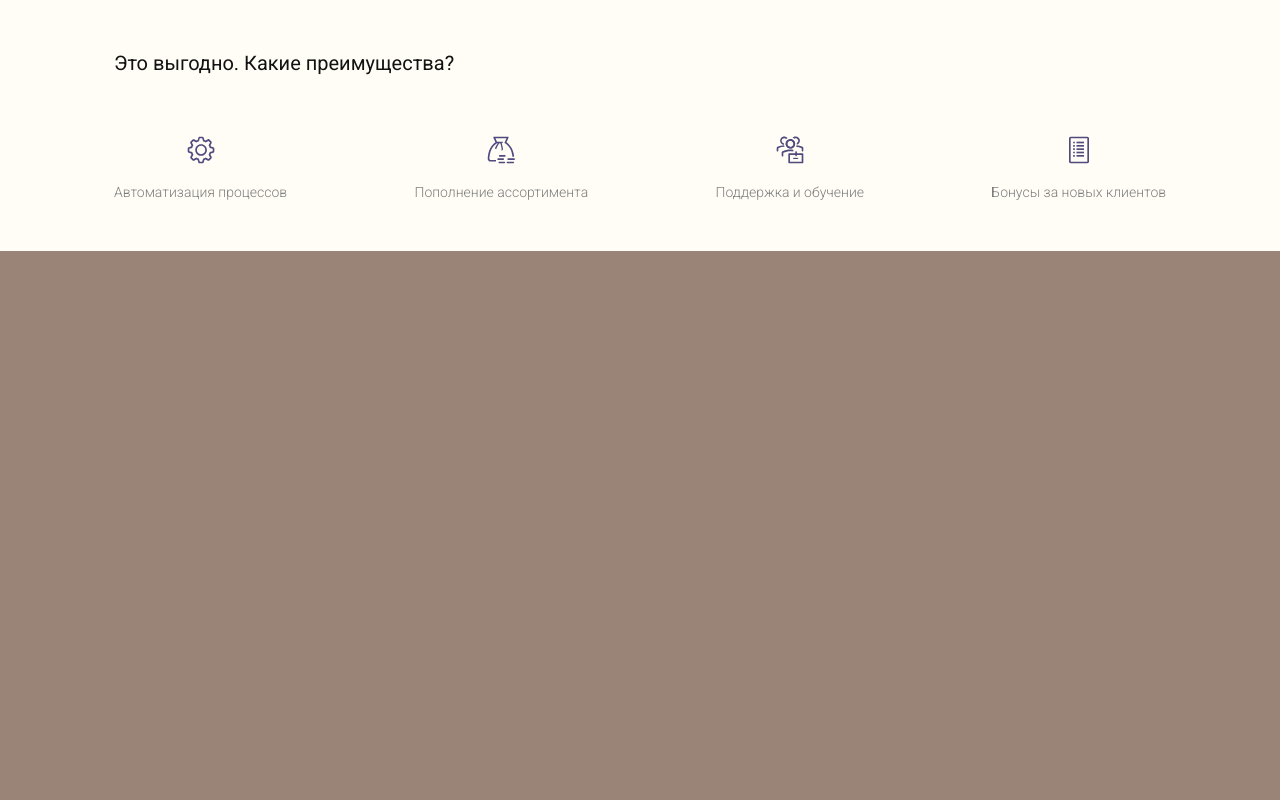
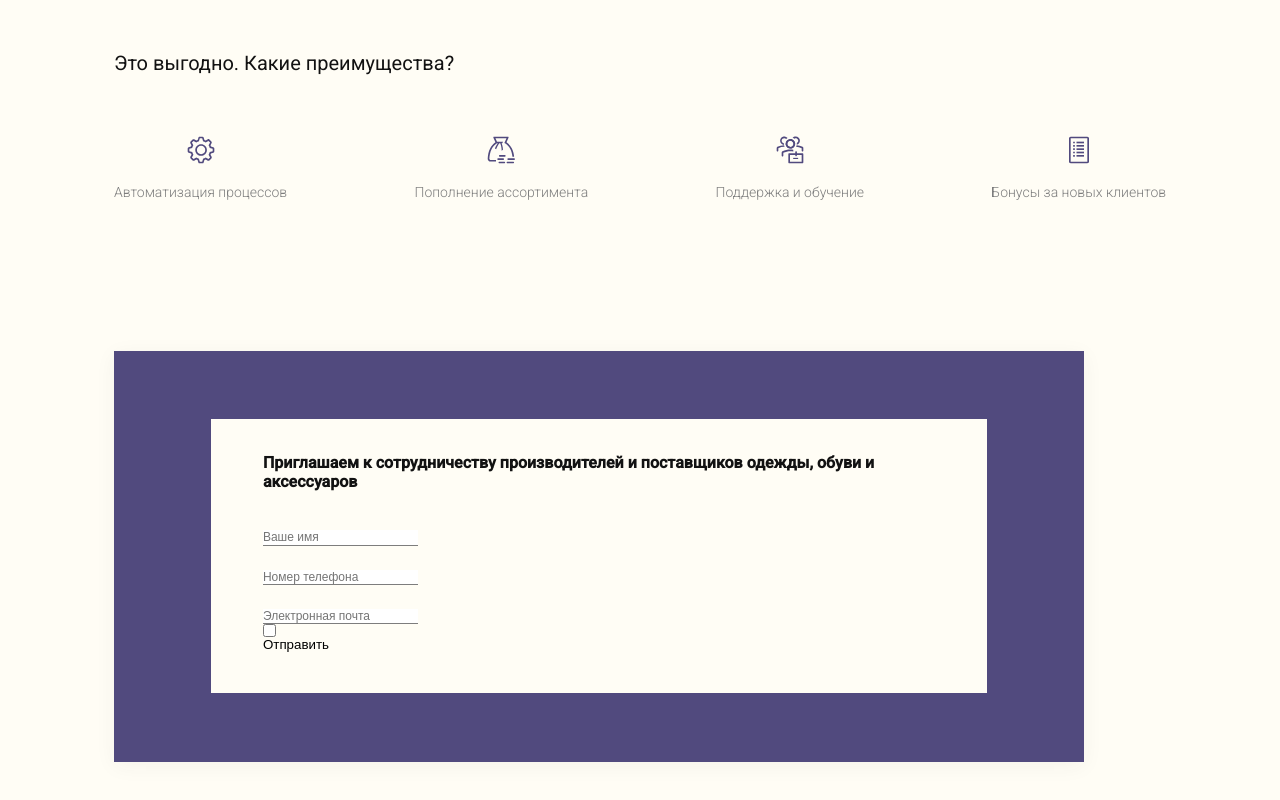
Before and after one commit to DuremarDuremar/cokteil, a React (Create React App) app: page / in a window 1280 px wide. Shown: the part 3805-4605 px from the top of the page. Before the commit the page ends 4056 px from the top, so only its background shows below. Built offline with nearby package versions, Linux system fonts and the light colour scheme.

Commit message:
invite_style

```diff
--- a/src/components/cooperation/style.tsx
+++ b/src/components/cooperation/style.tsx
@@ -32,5 +32,4 @@ export const Text = styled.p<{
   font-size: ${({ size }) => `${size}px`};
   font-weight: 300;
   line-height: 118%;
-  /* text-align: ${({ size }) => (size === 16 ? "left" : "center")}; */
 `;
--- a/src/components/index.tsx
+++ b/src/components/index.tsx
@@ -8,3 +8,4 @@ export { default as Comment } from "./comment";
 export { default as Accordion } from "./accordion";
 export { default as Faq } from "./faq";
 export { default as Cooperation } from "./cooperation";
+export { default as Invite } from "./invite";
--- /dev/null
+++ b/src/components/invite/index.tsx
@@ -0,0 +1,22 @@
+import React from "react";
+import { Content, Form } from "./style";
+
+const Invite = () => {
+  return (
+    <Content>
+      <Form>
+        <h4>
+          Приглашаем к сотрудничеству производителей и поставщиков одежды, обуви
+          и аксессуаров
+        </h4>
+        <input type="text" placeholder="Ваше имя" />
+        <input type="tel" placeholder="Номер телефона" />
+        <input type="email" placeholder="Электронная почта" />
+        <input type="checkbox" />
+        <button type="submit">Отправить</button>
+      </Form>
+    </Content>
+  );
+};
+
+export default Invite;
--- /dev/null
+++ b/src/components/invite/style.tsx
@@ -0,0 +1,37 @@
+import styled from "styled-components";
+export const Content = styled.section`
+  margin-top: 150px;
+  max-width: 970px;
+  width: 100%;
+  height: 411px;
+  background: #514a7e;
+  box-shadow: 0px 4px 20px 0px rgba(51, 51, 51, 0.05);
+  display: flex;
+  justify-content: center;
+  align-items: center;
+`;
+
+export const Form = styled.div`
+  background: #fffdf5;
+  width: 80%;
+  display: flex;
+  flex-direction: column;
+  align-items: start;
+  padding: 34px 52px 41px;
+  input[type="text"],
+  input[type="tel"],
+  input[type="email"] {
+    color: #7d7d7d;
+    font-size: 12px;
+    font-weight: 100;
+    line-height: 118%;
+    border-bottom: 1px solid #7d7d7d;
+  }
+  input[type="tel"],
+  input[type="email"] {
+    margin-top: 24px;
+  }
+  input[type="text"] {
+    margin-top: 39px;
+  }
+`;
--- a/src/pages/main/index.tsx
+++ b/src/pages/main/index.tsx
@@ -9,6 +9,7 @@ import {
   Faq,
   Accordion,
   Cooperation,
+  Invite,
 } from "../../components";
 import { Content } from "./style";
 import { IComment } from "../../components/comment";
@@ -102,6 +103,7 @@ const Main = () => {
       <Reviews items={comments} />
       <Faq items={questions} />
       <Cooperation />
+      <Invite />
     </Content>
   );
 };
```
